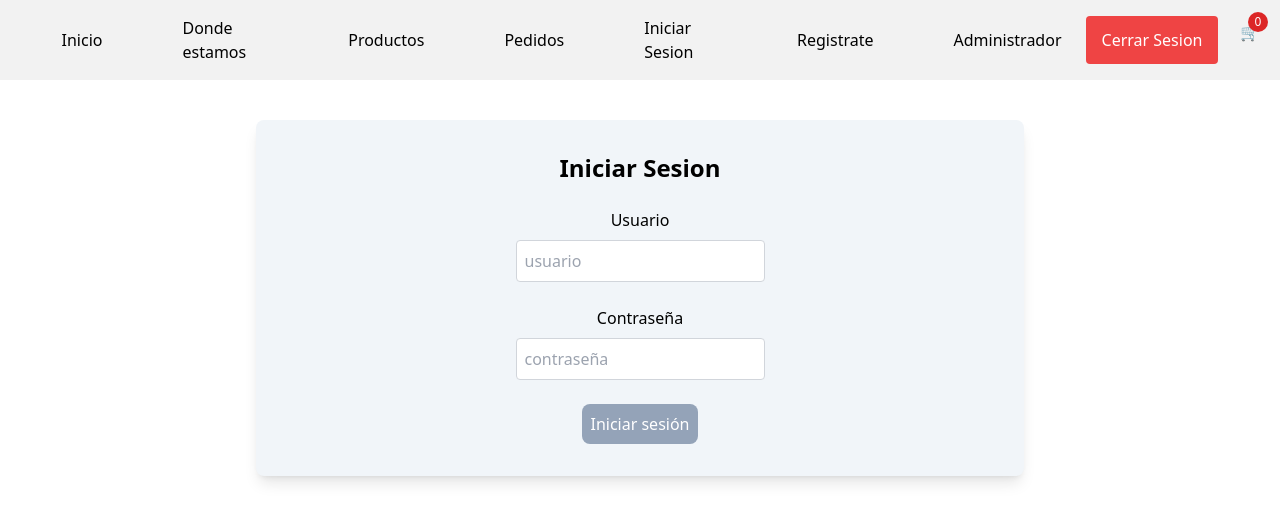
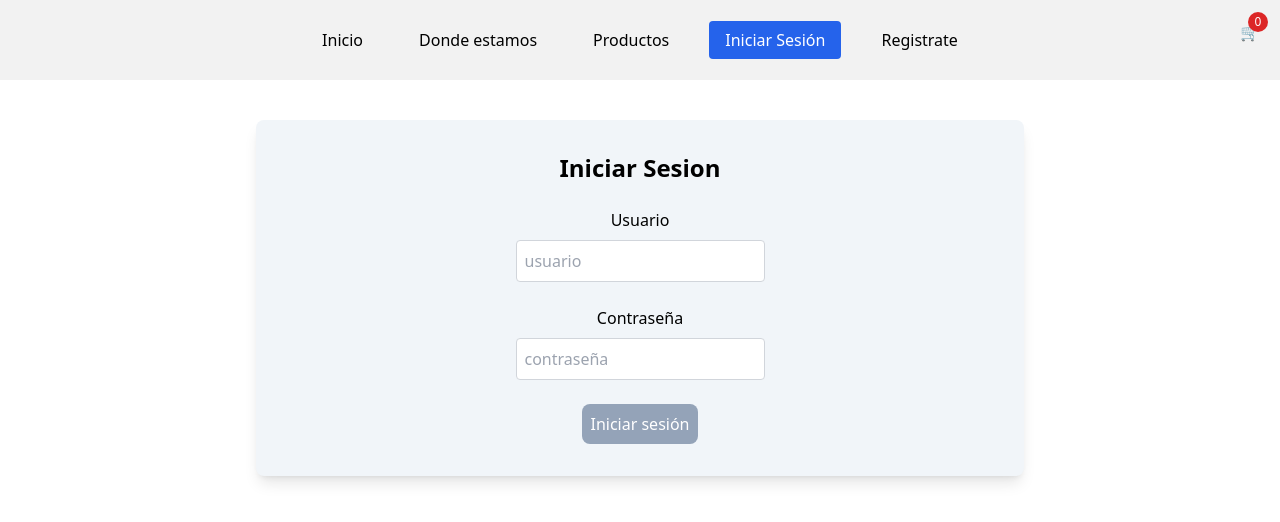
Before and after one commit to juli-ortega/tpslab4-front, a React (Vite) app: page /login in a window 1280 px wide. Shown: the top 522 px of the page. Built offline with nearby package versions, Linux system fonts and the light colour scheme.

Commit message:
Trabajos practicos terminados

```diff
--- a/src/AuthContext.tsx
+++ b/src/AuthContext.tsx
@@ -4,6 +4,7 @@ import React, { createContext, useContext, useState, useEffect } from "react";
 interface AuthContextType {
   isAuthenticated: boolean;
   userRole: string | null;
+  checkingAuth?: boolean;  // opcional o required si prefieres
   login: (token: string, role: string) => void;
   logout: () => void;
 }
@@ -13,6 +14,7 @@ const AuthContext = createContext<AuthContextType | undefined>(undefined);
 export const AuthProvider: React.FC<{ children: React.ReactNode }> = ({ children }) => {
   const [isAuthenticated, setIsAuthenticated] = useState<boolean>(false);
   const [userRole, setUserRole] = useState<string | null>(null);
+  const [checkingAuth, setCheckingAuth] = useState(true);
 
   useEffect(() => {
     const token = localStorage.getItem("token");
@@ -21,6 +23,8 @@ export const AuthProvider: React.FC<{ children: React.ReactNode }> = ({ children
       setIsAuthenticated(true);
       setUserRole(role);
     }
+
+    setCheckingAuth(false);
   }, []);
 
   const login = (token: string, role: string) => {
@@ -38,7 +42,7 @@ export const AuthProvider: React.FC<{ children: React.ReactNode }> = ({ children
   };
 
   return (
-    <AuthContext.Provider value={{ isAuthenticated, userRole, login, logout }}>
+    <AuthContext.Provider value={{ isAuthenticated, userRole, login, logout, checkingAuth }}>
       {children}
     </AuthContext.Provider>
   );
--- a/src/Navbar.tsx
+++ b/src/Navbar.tsx
@@ -1,40 +1,80 @@
-import { Link, useNavigate } from 'react-router-dom'
+import { NavLink, useNavigate } from 'react-router-dom';
 import { useAuth } from './AuthContext';
 
 export default function Navbar() {
-
-  const { logout } = useAuth();
+  const { logout, isAuthenticated } = useAuth();
   const navigate = useNavigate();
 
   const nav = [
     { name: 'Inicio', url: '/home' },
     { name: 'Donde estamos', url: '/ubicacion' },
     { name: 'Productos', url: '/productos' },
+  ];
+
+  const navAuthenticated = [
     { name: 'Pedidos', url: '/pedidos' },
-    { name: 'Iniciar Sesion', url: '/login' },
-    { name: 'Registrate', url: '/register' },
     { name: 'Administrador', url: '/admin/instrumentos' },
-  ]
+  ];
 
-   const handleLogout = () => {
+  const handleLogout = () => {
     logout();
     navigate("/login");
   };
 
+  // Función para agregar clases condicionales
+  const getNavLinkClass = ({ isActive }: { isActive: boolean }) =>
+    isActive
+      ? 'bg-blue-600 text-white px-4 py-2 rounded'
+      : 'hover:text-blue-500 px-4 py-2';
+
   return (
-    <div className='items-center flex justify-center bg-[#f2f2f2] h-20 px-10 mb-10'>
-      <nav className='flex gap-6'>
-        <ul className="flex gap-20 max-w-[1000px] mx-auto items-center justify-center">
+    <div className='bg-[#f2f2f2] h-20 px-10 mb-10 flex items-center justify-center'>
+      <nav className='w-full max-w-[1000px] mx-auto flex items-center justify-between'>
+        <ul className="flex gap-6 items-center justify-center flex-grow">
           {nav.map((item, index) => (
-            <li className='hover:text-blue-500' key={index}>
-              <Link to={item.url}>{item.name}</Link>
+            <li key={index}>
+              <NavLink to={item.url} className={getNavLinkClass}>
+                {item.name}
+              </NavLink>
             </li>
           ))}
+
+          {isAuthenticated &&
+            navAuthenticated.map((item, index) => (
+              <li key={index}>
+                <NavLink to={item.url} className={getNavLinkClass}>
+                  {item.name}
+                </NavLink>
+              </li>
+            ))
+          }
+
+          {!isAuthenticated && (
+            <>
+              <li>
+                <NavLink to="/login" className={getNavLinkClass}>
+                  Iniciar Sesión
+                </NavLink>
+              </li>
+              <li>
+                <NavLink to="/register" className={getNavLinkClass}>
+                  Registrate
+                </NavLink>
+              </li>
+            </>
+          )}
         </ul>
-        <button onClick={handleLogout} className='bg-red-500 text-white px-4 py-2 rounded hover:bg-red-600'>
-          Cerrar Sesion
-        </button>
+
+        {isAuthenticated && (
+          <button
+            onClick={handleLogout}
+            className='bg-red-500 text-white px-4 py-2 rounded hover:bg-red-600 ml-6'
+          >
+            Cerrar Sesión
+          </button>
+        )}
       </nav>
     </div>
-  )
+  );
+
 }
--- a/src/Service/InstrumentoService.ts
+++ b/src/Service/InstrumentoService.ts
@@ -71,3 +71,29 @@ export async function deleteInstrumento(id: number): Promise<void> {
 export async function getImageUrl(imageName: string): Promise<string> {
   return `${API_BASE_URL}/uploads/${imageName}`;
 }
+
+export const generarInstrumentoPdf = async (id: number) => {
+  try {
+    const response = await fetch(`http://localhost:8080/api/v1/instrumento/${id}/pdf`, {
+      method: 'GET',
+    });
+
+    if (!response.ok) {
+      throw new Error('No se pudo generar el PDF');
+    }
+
+    const blob = await response.blob();
+    const url = window.URL.createObjectURL(blob);
+
+    // Crear link oculto y hacer click para descargar
+    const a = document.createElement('a');
+    a.href = url;
+    a.download = `instrumento_${id}.pdf`;
+    document.body.appendChild(a);
+    a.click();
+    a.remove();
+    window.URL.revokeObjectURL(url);
+  } catch (error) {
+    console.error('Error generando PDF:', error);
+  }
+};
--- a/src/Views/AdminProductos.tsx
+++ b/src/Views/AdminProductos.tsx
@@ -79,13 +79,13 @@ export default function AdminInstrumentos() {
                     Agregar Nuevo
                 </Link>
                 <Link
-                    to="/admin/categoria"
+                    to="/admin/instrumentos/categoria"
                     className="bg-blue-600 hover:bg-blue-700 text-white px-4 py-2 rounded"
                 >
                     Agregar Nueva Categoria
                 </Link>
                 <Link
-                    to="/admin/estadisticas"
+                    to="/admin/instrumentos/estadisticas"
                     className="bg-blue-600 hover:bg-blue-700 text-white px-4 py-2 rounded"
                 >
                     Ir a estadisticas
--- a/src/Views/auth/Register.tsx
+++ b/src/Views/auth/Register.tsx
@@ -10,6 +10,8 @@ export default function Register() {
     clave: "",
     rol: "",
   });
+
+  const [successMessage, setSuccessMessage] = useState<string | null>(null);
 
   // Estado para errores
   const [errors, setErrors] = useState<{ [key: string]: string }>({});
@@ -44,7 +46,10 @@ export default function Register() {
     console.log("Datos del registro:", usuario);
     try {
       await RegisterUser(usuario);
-      navigate("/login");
+      setSuccessMessage("¡Te has registrado correctamente!");
+      setTimeout(() => {
+        navigate("/login");
+      }, 2000);
     } catch (error) {
       console.error("Error al registrar usuario:", error);
       // Aquí podrías mostrar un mensaje de error al usuario
@@ -140,6 +145,12 @@ export default function Register() {
           Registrate
         </button>
       </form>
+
+      {successMessage && (
+        <div className="bg-green-100 text-green-800 p-4 rounded mb-4 text-center mt-4">
+          {successMessage}
+        </div>
+      )}
     </div>
   );
 }
--- a/src/components/BarChart.tsx
+++ b/src/components/BarChart.tsx
@@ -1,6 +1,7 @@
 import { useEffect, useState } from "react";
 import Chart from "react-google-charts";
 import { getPedidoByMonth } from "../Service/ChartService";
+import { useNavigate } from "react-router-dom";
 
 type BarChartRow = [string, number];
 
@@ -9,6 +10,7 @@ type BarChartData = BarChartRow[];
 export default function BarChart() {
   const [allData, setAllData] = useState<BarChartData>([]);
   const [years, setYears] = useState<string[]>([]);
+  const navigate = useNavigate();
   const [selectedYear, setSelectedYear] = useState<string>("");
   const [filteredData, setFilteredData] = useState<BarChartData>([]);
 
@@ -42,7 +44,15 @@ export default function BarChart() {
 
   return (
     <div>
-      <h2 className="bg-slate-200 justify-center text-center p-3 mb-2 ">Pedidos vendidos</h2>
+     <div className="flex justify-between items-center mb-6">
+          <h1 className="text-3xl font-bold">Pedidos vendidos</h1>
+          <button
+              onClick={() => navigate('/admin/instrumentos')}
+              className="bg-gray-500 hover:bg-gray-600 text-white px-4 py-2 rounded"
+          >
+              Volver
+          </button>
+      </div>
 
       {/* Botones de año */}
       <div style={{ marginBottom: "20px" }}>
--- a/src/components/GenerarExcel.tsx
+++ b/src/components/GenerarExcel.tsx
@@ -41,12 +41,14 @@ const ReportePedidos: React.FC = () => {
   };
 
   return (
-    <div style={{ padding: '20px' }}>
-      <h2>Reporte de Pedidos Detallado</h2>
+    <>
+
+      <h2 className="bg-slate-200 justify-center text-center p-3 mb-2 "> Reporte de Pedidos Detallado</h2>
+        <div className='flex flex-col items-center justify-center'>
 
         <div style={{ marginBottom: '10px' }}>
             <label>Fecha Desde: </label>
-        <input
+            <input className=' bg-slate-300 p-1'
             type="date"
             value={fechaDesde}
             onChange={(e) => setFechaDesde(e.target.value)}
@@ -55,15 +57,16 @@ const ReportePedidos: React.FC = () => {
 
         <div style={{ marginBottom: '10px' }}>
             <label>Fecha Hasta: </label>
-        <input
+            <input className=' bg-slate-300 p-1'
             type="date"
             value={fechaHasta}
             onChange={(e) => setFechaHasta(e.target.value)}
             />
         </div>
 
-      <button onClick={generarExcel}>Generar Excel</button>
+        <button className='bg-green-600 rounded-lg p-3 mb-28'  onClick={generarExcel}>Generar Excel</button>
         </div>
+    </>
   );
 };
 
--- a/src/components/PrivateRoute.tsx
+++ b/src/components/PrivateRoute.tsx
@@ -8,7 +8,11 @@ interface Props {
 }
 
 const PrivateRoute: React.FC<Props> = ({ allowedRoles }) => {
-  const { isAuthenticated, userRole } = useAuth();
+  const { isAuthenticated, userRole, checkingAuth  } = useAuth();
+
+  if (checkingAuth) {
+    return <div>Cargando...</div>;
+  }
 
   if (!isAuthenticated) return <Navigate to="/login" />;
   if (!userRole || !allowedRoles.includes(userRole)) return <Navigate to="/admin/instrumentos" />;
--- a/src/main.jsx
+++ b/src/main.jsx
@@ -51,8 +51,8 @@ root.render(
               <Route element={<PrivateRoute allowedRoles={["ADMIN"]} />}>
                 <Route path="admin/instrumentos/nuevo" element={<AddInstrumentos />} />
                 <Route path="admin/instrumentos/editar/:id" element={<EditarInstrumento />} />
-                <Route path="admin/categoria" element={<CrearCategoria />} />
-                <Route path="admin/estadisticas" element={<Estadistica />} />
+                <Route path="admin/instrumentos/categoria" element={<CrearCategoria />} />
+                <Route path="admin/instrumentos/estadisticas" element={<Estadistica />} />
               </Route>
             </Route>
           </Routes>
```
Also changed, not shown: src/Views/AddInstrumento.tsx (+11 -1 lines), src/Views/CrearCategoria.tsx (+11 -3 lines), src/Views/DetalleInstrumento.tsx (+9 -2 lines). Lines whose indentation alone changed are shown as unchanged.
